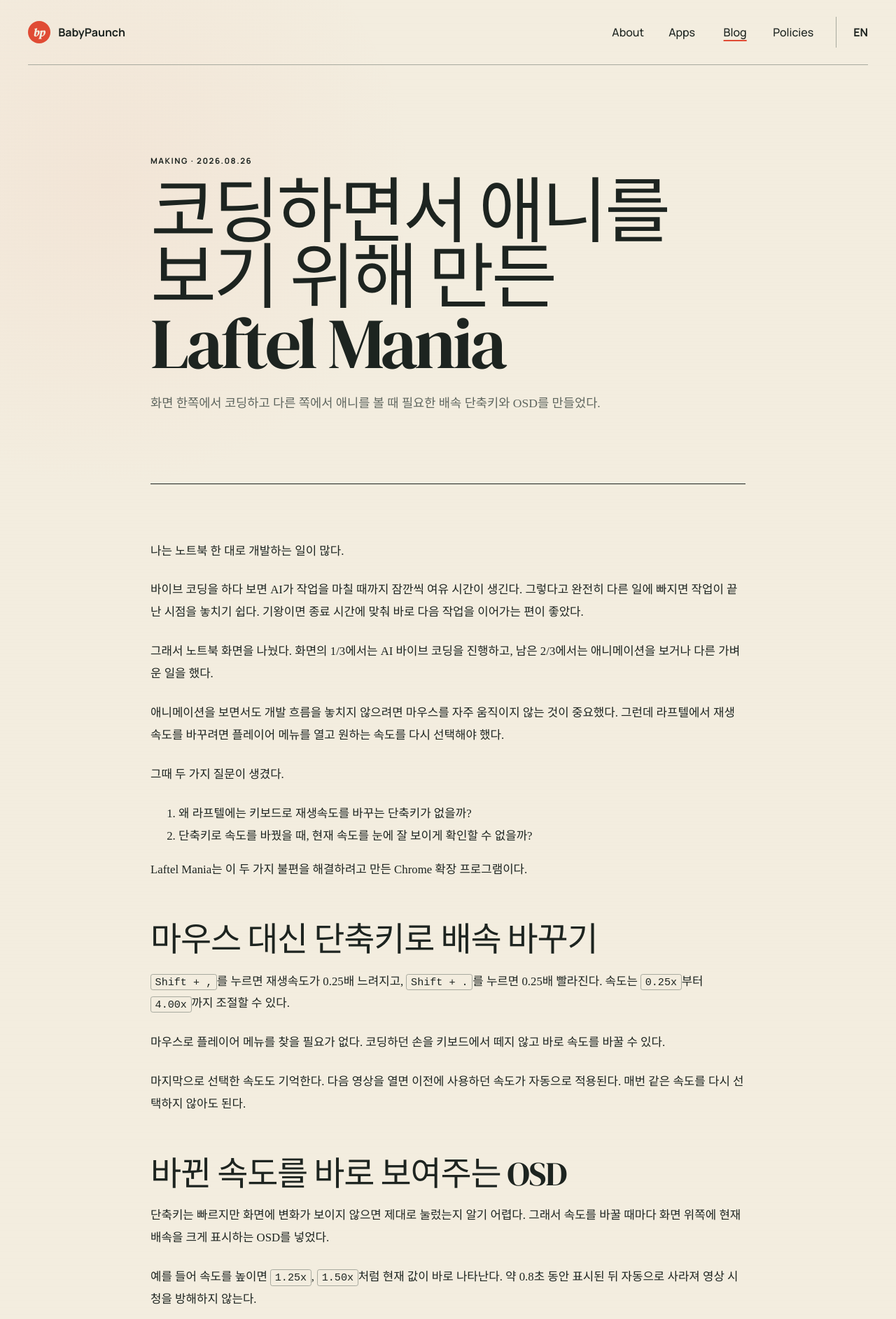
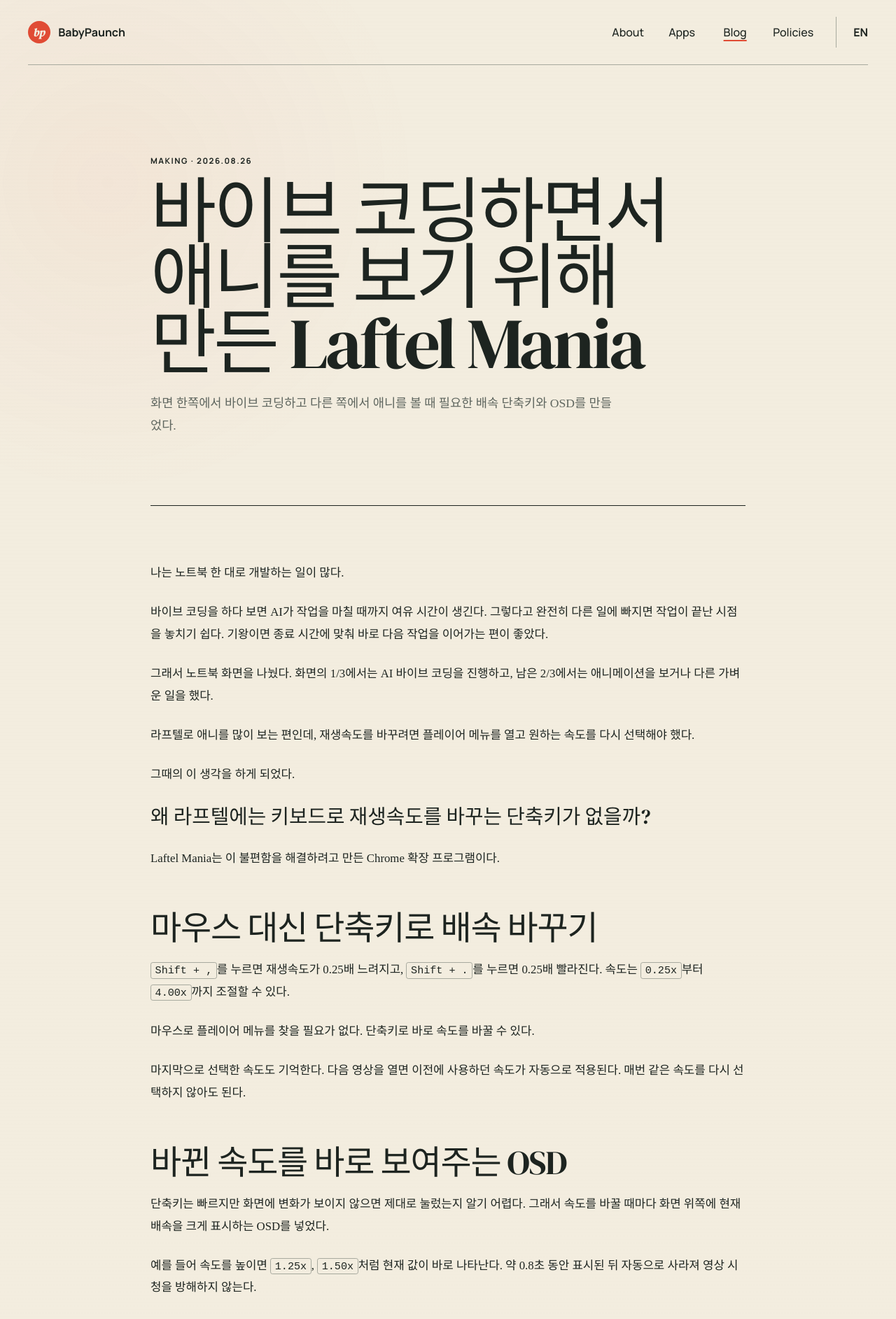
Before and after one commit to babypaunch/babypaunch.github.io, a Jekyll site: the page built from _posts/2026-08-26-laftel-mania.md, in a window 1280 px wide. Shown: the top 1885 px of the page at 70% size. Built offline with Jekyll 4.4.1, drawn with Linux system fonts in a browser that asks for light colours; some web fonts are replaced.

Commit message:
docs(blog): Laftel Mania 핵심 질문 정돈

```diff
--- a/_posts/2026-08-26-laftel-mania.md
+++ b/_posts/2026-08-26-laftel-mania.md
@@ -2,8 +2,8 @@
 layout: post
 locale: ko
 page_key: blog
-title: 코딩하면서 애니를 보기 위해 만든 Laftel Mania
-description: 화면 한쪽에서 코딩하고 다른 쪽에서 애니를 볼 때 필요한 배속 단축키와 OSD를 만들었다.
+title: 바이브 코딩하면서 애니를 보기 위해 만든 Laftel Mania
+description: 화면 한쪽에서 바이브 코딩하고 다른 쪽에서 애니를 볼 때 필요한 배속 단축키와 OSD를 만들었다.
 category: Making
 date: 2026-08-26 00:00:00 +0900
 permalink: /blog/laftel-mania/
@@ -14,24 +14,23 @@
 
 나는 노트북 한 대로 개발하는 일이 많다.
 
-바이브 코딩을 하다 보면 AI가 작업을 마칠 때까지 잠깐씩 여유 시간이 생긴다. 그렇다고 완전히 다른 일에 빠지면 작업이 끝난 시점을 놓치기 쉽다. 기왕이면 종료 시간에 맞춰 바로 다음 작업을 이어가는 편이 좋았다.
+바이브 코딩을 하다 보면 AI가 작업을 마칠 때까지 여유 시간이 생긴다. 그렇다고 완전히 다른 일에 빠지면 작업이 끝난 시점을 놓치기 쉽다. 기왕이면 종료 시간에 맞춰 바로 다음 작업을 이어가는 편이 좋았다.
 
 그래서 노트북 화면을 나눴다. 화면의 1/3에서는 AI 바이브 코딩을 진행하고, 남은 2/3에서는 애니메이션을 보거나 다른 가벼운 일을 했다.
 
-애니메이션을 보면서도 개발 흐름을 놓치지 않으려면 마우스를 자주 움직이지 않는 것이 중요했다. 그런데 라프텔에서 재생속도를 바꾸려면 플레이어 메뉴를 열고 원하는 속도를 다시 선택해야 했다.
+라프텔로 애니를 많이 보는 편인데, 재생속도를 바꾸려면 플레이어 메뉴를 열고 원하는 속도를 다시 선택해야 했다.
 
-그때 두 가지 질문이 생겼다.
+그때의 이 생각을 하게 되었다.
 
-1. 왜 라프텔에는 키보드로 재생속도를 바꾸는 단축키가 없을까?
-2. 단축키로 속도를 바꿨을 때, 현재 속도를 눈에 잘 보이게 확인할 수 없을까?
+<p class="article-question">왜 라프텔에는 키보드로 재생속도를 바꾸는 단축키가 없을까?</p>
 
-Laftel Mania는 이 두 가지 불편을 해결하려고 만든 Chrome 확장 프로그램이다.
+Laftel Mania는 이 불편함을 해결하려고 만든 Chrome 확장 프로그램이다.
 
 ## 마우스 대신 단축키로 배속 바꾸기
 
 `Shift + ,`를 누르면 재생속도가 0.25배 느려지고, `Shift + .`를 누르면 0.25배 빨라진다. 속도는 `0.25x`부터 `4.00x`까지 조절할 수 있다.
 
-마우스로 플레이어 메뉴를 찾을 필요가 없다. 코딩하던 손을 키보드에서 떼지 않고 바로 속도를 바꿀 수 있다.
+마우스로 플레이어 메뉴를 찾을 필요가 없다. 단축키로 바로 속도를 바꿀 수 있다.
 
 마지막으로 선택한 속도도 기억한다. 다음 영상을 열면 이전에 사용하던 속도가 자동으로 적용된다. 매번 같은 속도를 다시 선택하지 않아도 된다.
 
--- a/styles.css
+++ b/styles.css
@@ -292,6 +292,7 @@
 .article-header > p:last-child { max-width: 680px; color: var(--muted); font: 1.1rem/1.8 'Gowun Batang', serif; }
 .article-body { padding-block: clamp(3rem, 7vw, 5rem); font: 1.05rem/1.9 'Gowun Batang', serif; }
 .article-body h2 { margin: 3.5rem 0 1rem; font: 400 clamp(2rem, 4vw, 3rem)/1.15 var(--serif); }
+.article-body .article-question { font: 400 clamp(1.35rem, 3vw, 1.8rem)/1.4 var(--serif); }
 .article-body p, .article-body ul { margin: 0 0 1.5rem; }
 .article-body ul { padding-left: 1.25rem; }
 .article-body code { padding: .1rem .35rem; border: 1px solid var(--line); border-radius: .2rem; font: .9em/1.5 ui-monospace, monospace; }
```
